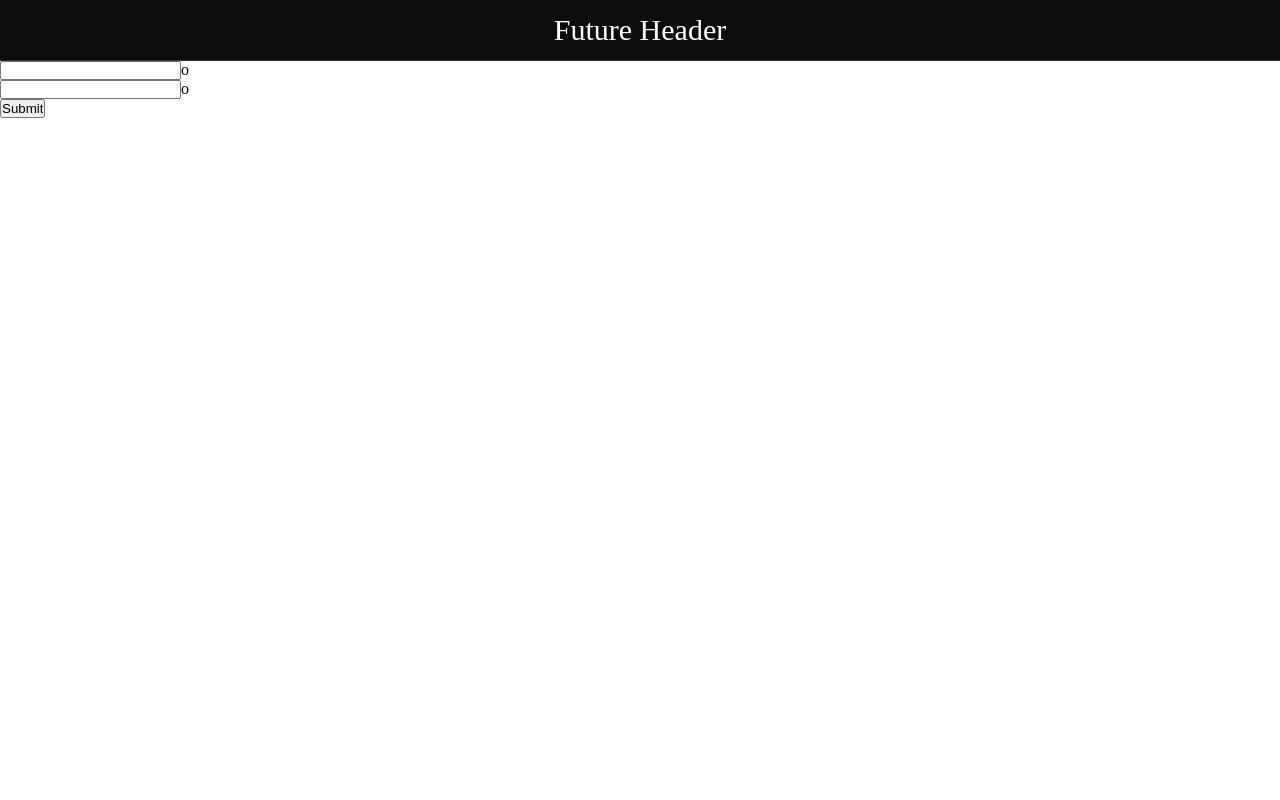
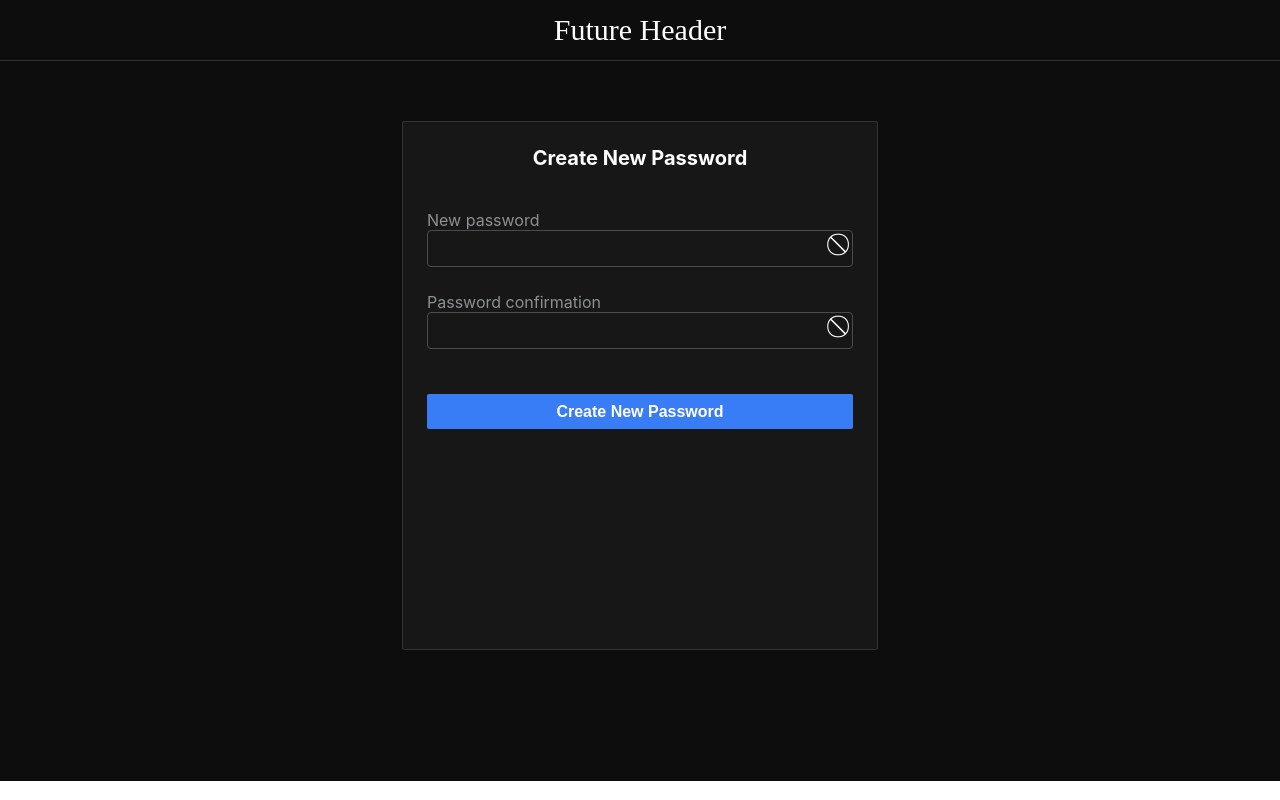
Before and after one commit to FightersForJustice/inctagram, a Next.js app: page /PasswordRecovery in a window 1280 px wide. Built offline with nearby package versions, Linux system fonts and the light colour scheme.

Commit message:
style: add styles to password recovery component

```diff
--- a/components/PasswordRecovery/PasswordRecovery.tsx
+++ b/components/PasswordRecovery/PasswordRecovery.tsx
@@ -1,5 +1,7 @@
 import { ChangeEvent, useState, FC, PropsWithChildren } from 'react'
 import { useForm, SubmitHandler } from 'react-hook-form'
+import style from '../Login/LoginForm.module.css'
+import StyledInput, { StyledInputPassword } from './StyledInput'
 
 interface IFormInput {
   password: string
@@ -14,7 +16,6 @@ const PasswordRecovery: FC<PropsWithChildren<{}>> = ({ children }) => {
   } = useForm<IFormInput>()
   const [password, setPassword] = useState('')
   const [confirmPassword, setConfirmPassword] = useState('')
-  const [isPasswordShown, setIsPasswordShown] = useState({ password: false, confirmPassword: false })
   const onSubmit: SubmitHandler<IFormInput> = (data) => {
     alert('new password set')
     setPassword('')
@@ -24,44 +25,38 @@ const PasswordRecovery: FC<PropsWithChildren<{}>> = ({ children }) => {
     setValue(e.target.value)
   }
   return (
-    <form onSubmit={handleSubmit(onSubmit)}>
-      <input
-        {...register('password', {
+    <div className={style.mainContainer} style={{ fontFamily: 'inter, sans-serif' }}>
+      <div className={style.form_wrapper}>
+        <h1 style={{ color: 'white', fontWeight: '700', fontSize: '20px' }}>Create New Password</h1>
+        <form className={style.FormRoot} style={{ marginTop: '40px' }} onSubmit={handleSubmit(onSubmit)}>
+          <StyledInputPassword
+            validation={{
+              ...register('password', {
                 required: true,
                 maxLength: 20,
                 minLength: 6,
                 pattern: /^(?=.*[A-Za-z])(?=.*\d)[A-Za-z\d]{6,}$/,
                 onChange: (e) => handleChange(e, setPassword),
                 validate: (v) => v === confirmPassword,
-        })}
-        type={isPasswordShown.password ? 'text' : 'password'}
+              })
+            }}
             id="password"
+            label={'New password'}
           />
-      <label htmlFor="password" onClick={() => setIsPasswordShown((prev) => ({ ...prev, password: !prev.password }))}>
-        o
-      </label>
-      <br></br>
-
-      <input
-        {...register('confirmPassword', {
+          <StyledInputPassword
+            validation={{...register('confirmPassword', {
                 required: true,
                 maxLength: 20,
                 minLength: 6,
                 pattern: /^(?=.*[A-Za-z])(?=.*\d)[A-Za-z\d]{6,}$/,
                 onChange: (e) => handleChange(e, setConfirmPassword),
                 validate: (v) => v === password,
-        })}
-        type={isPasswordShown.confirmPassword ? 'text' : 'password'}
+              })
+            }}
             id="confirmPassword"
+            label={'Password confirmation'}
           />
-      <label
-        htmlFor="confirmPassword"
-        onClick={() => setIsPasswordShown((prev) => ({ ...prev, confirmPassword: !prev.confirmPassword }))}
-      >
-        o
-      </label>
-      <br></br>
-
+          <div style={{ color: '#8d9094' }}>
             {errors.confirmPassword && (errors.confirmPassword.type === 'minLength' || errors.confirmPassword.type === 'maxLength') && (
               <p>Your password must be between 6 and 20 characters</p>
             )}
@@ -70,8 +65,12 @@ const PasswordRecovery: FC<PropsWithChildren<{}>> = ({ children }) => {
             {errors.confirmPassword && errors.confirmPassword.type === 'pattern' && (
               <p>Your password must contain at least one number and one character</p>
             )}
-      <input type="submit" />
+            <input type="submit" style={{ fontSize: '16px', fontWeight: '600', marginTop: '20px' }} className={style.Button} value='Create New Password' />
+
+          </div>
         </form>
+      </div>
+    </div>
   )
 }
 
```
Lines whose indentation alone changed are shown as unchanged.
